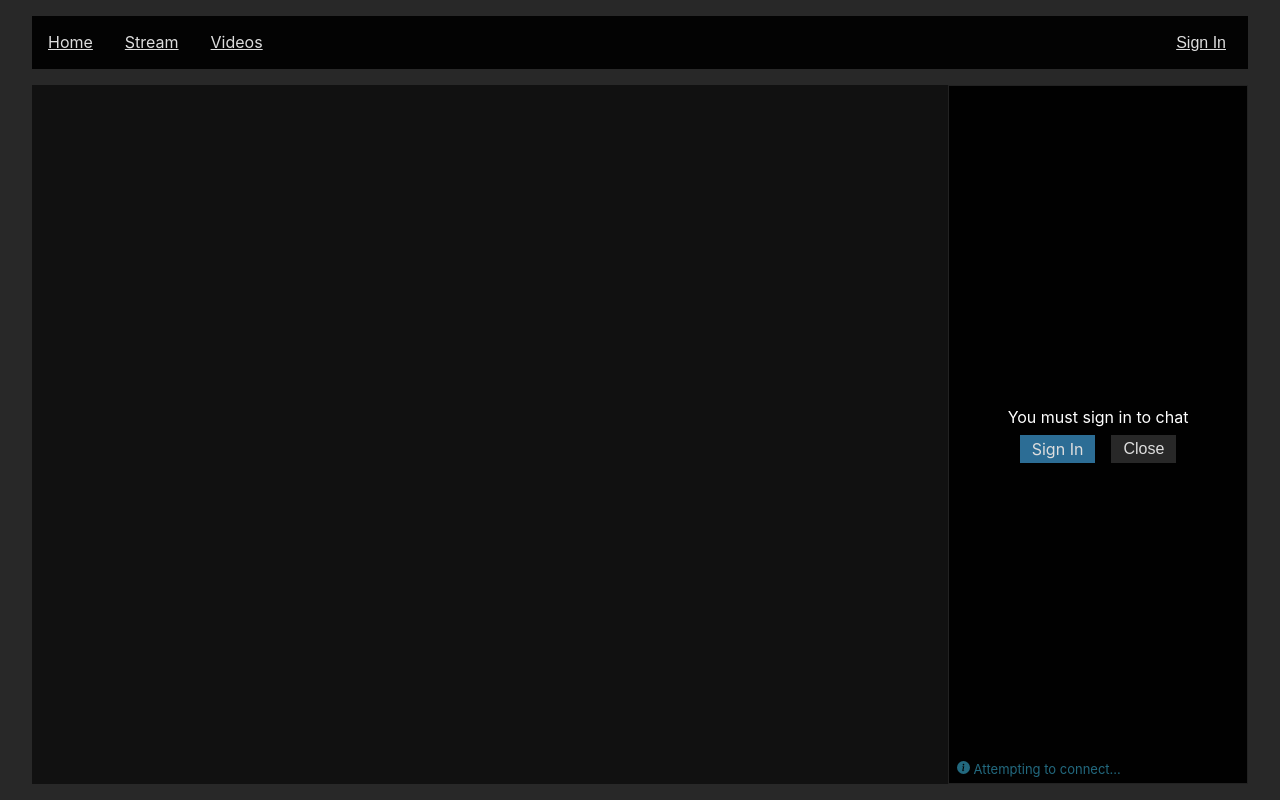
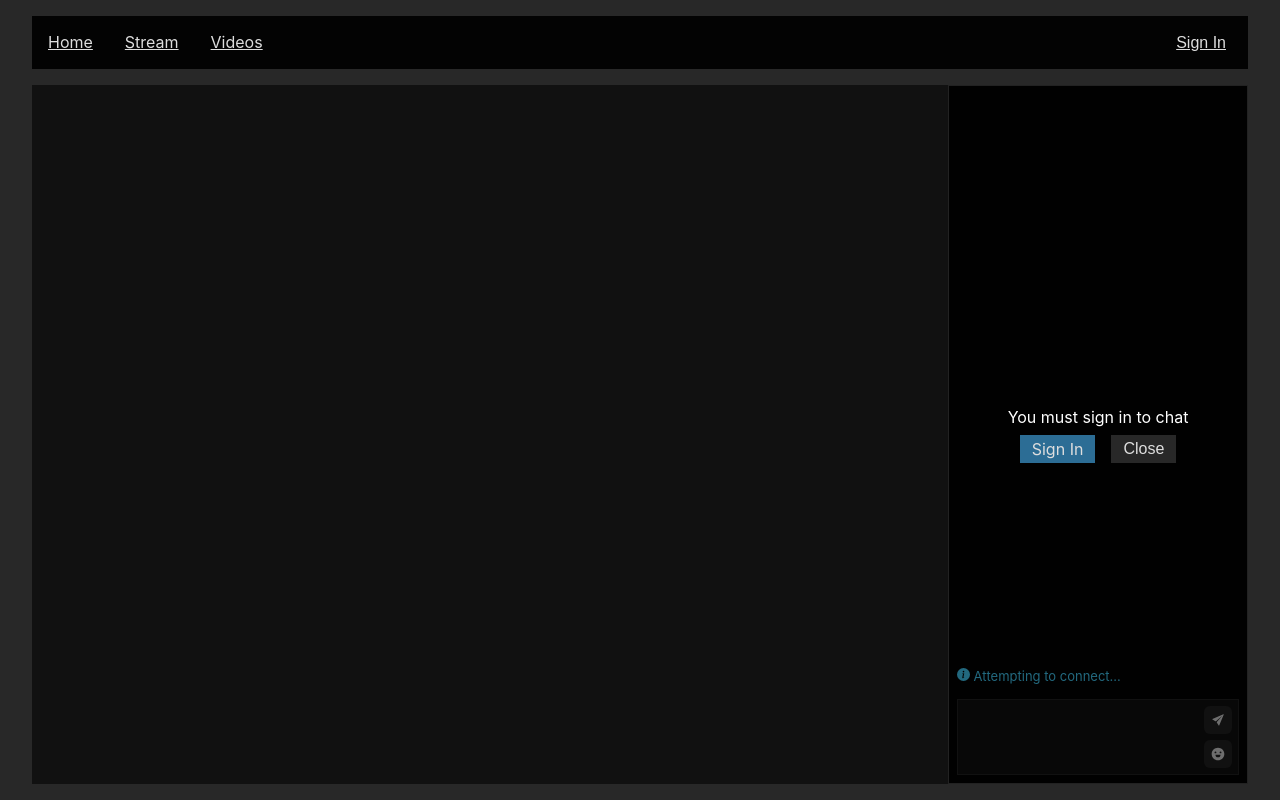
Before and after one commit to kuanoni/streamer-hub, a Next.js app: page /stream in a window 1280 px wide. Built offline with nearby package versions, Linux system fonts and the light colour scheme; no server answers.

Commit message:
add isOpen state control

```diff
--- a/src/modules/chat/components/chat/Chat.tsx
+++ b/src/modules/chat/components/chat/Chat.tsx
@@ -31,9 +31,11 @@ export const Chat = () => {
 			<SocketProvider>
 				{isSigninPromptOpen && <ChatSigninPrompt setIsOpen={setIsSigninPromptOpen} />}
 				<ChatMessageList closePopup={closePopup} />
-				{status === 'authenticated' && (
-					<ChatInput isEmotesOpen={isEmotesOpen} setIsEmotesOpen={setIsEmotesOpen} />
-				)}
+				<ChatInput
+					isEmotesOpen={isEmotesOpen}
+					setIsEmotesOpen={setIsEmotesOpen}
+					setIsSigninPromptOpen={setIsSigninPromptOpen}
+				/>
 			</SocketProvider>
 		</Container>
 	);
--- a/src/modules/chat/components/chat/ChatInput.tsx
+++ b/src/modules/chat/components/chat/ChatInput.tsx
@@ -57,15 +57,23 @@ const TopContainer = styled('div', {
 	margin: '0 .5rem',
 });
 
-const ChatInput = ({ isEmotesOpen, setIsEmotesOpen }: { isEmotesOpen: boolean; setIsEmotesOpen: Function }) => {
+const ChatInput = ({
+	isEmotesOpen,
+	setIsEmotesOpen,
+	setIsSigninPromptOpen,
+}: {
+	isEmotesOpen: boolean;
+	setIsEmotesOpen: Function;
+	setIsSigninPromptOpen: Function;
+}) => {
 	const ctx = useContext(SocketContext);
-	const { data } = useSession();
+	const { data, status } = useSession();
 	const textAreaRef: React.RefObject<HTMLTextAreaElement> = useRef(null);
 
 	const sendMessage = () => {
-		if (!textAreaRef.current) return console.log('textarea undefined');
-		if (!ctx) return console.log('context undefined');
-		if (!data?.user) return console.log('user undefined');
+		if (!textAreaRef.current) throw new Error('textarea undefined');
+		if (!ctx) throw new Error('context undefined');
+		if (!data?.user) throw new Error('user undefined');
 
 		// send message through socket connection
 		const msg: MessageWithoutTime = {
@@ -85,7 +93,9 @@ const ChatInput = ({ isEmotesOpen, setIsEmotesOpen }: { isEmotesOpen: boolean; s
 
 	// open and close EmoteList
 	const toggleEmoteList = () => {
-		if (!textAreaRef.current) return console.log('textarea undefined');
+		if (!textAreaRef.current) throw new Error('textarea undefined');
+		if (status !== 'authenticated') return setIsSigninPromptOpen(true);
+
 		textAreaRef.current.focus();
 
 		setIsEmotesOpen((isOpen: boolean) => {
@@ -95,7 +105,7 @@ const ChatInput = ({ isEmotesOpen, setIsEmotesOpen }: { isEmotesOpen: boolean; s
 
 	// when button in ChatEmoteList is clicked
 	const insertEmote = (emoteKey: string) => {
-		if (!textAreaRef.current) return console.log('textarea undefined');
+		if (!textAreaRef.current) throw new Error('textarea undefined');
 		const cursorStart = textAreaRef.current.selectionStart;
 
 		// insert emote text at current cursor position
@@ -120,7 +130,14 @@ const ChatInput = ({ isEmotesOpen, setIsEmotesOpen }: { isEmotesOpen: boolean; s
 		e.target.style.height = e.target.scrollHeight + 'px';
 	};
 
-	const handleOnKeyDown = (e: React.KeyboardEvent<HTMLElement>) => {
+	const onFocusTextArea = () => {
+		if (status === 'unauthenticated') {
+			textAreaRef.current?.blur();
+			setIsSigninPromptOpen(true);
+		}
+	};
+
+	const onKeyDownTextArea = (e: React.KeyboardEvent<HTMLElement>) => {
 		if (e.code === 'Enter' || e.code === 'NumpadEnter') {
 			e.preventDefault();
 			if (textAreaRef.current?.value) sendMessage();
@@ -134,7 +151,8 @@ const ChatInput = ({ isEmotesOpen, setIsEmotesOpen }: { isEmotesOpen: boolean; s
 				<TextArea
 					ref={textAreaRef}
 					onChange={onChangeTextArea}
-					onKeyDown={handleOnKeyDown}
+					onFocus={onFocusTextArea}
+					onKeyDown={onKeyDownTextArea}
 					maxLength={500}
 					spellCheck={false}
 				/>
```
